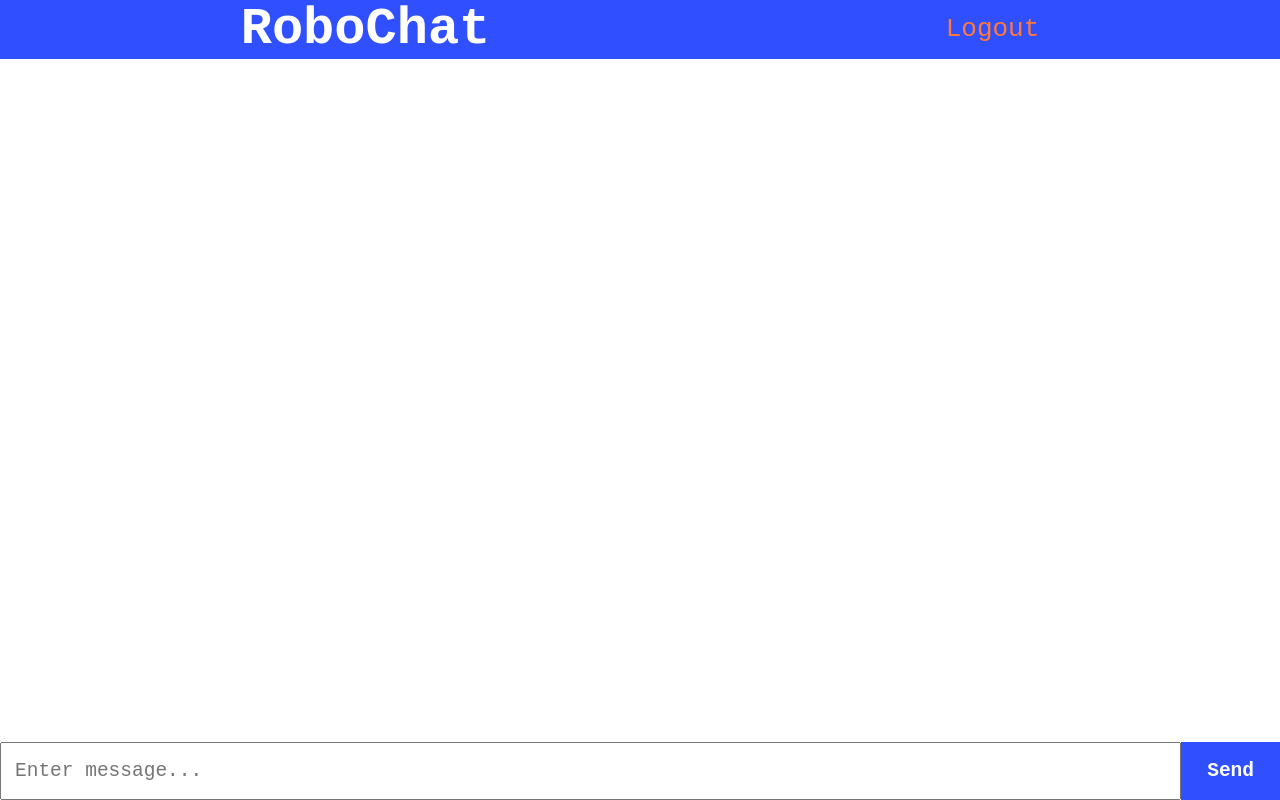
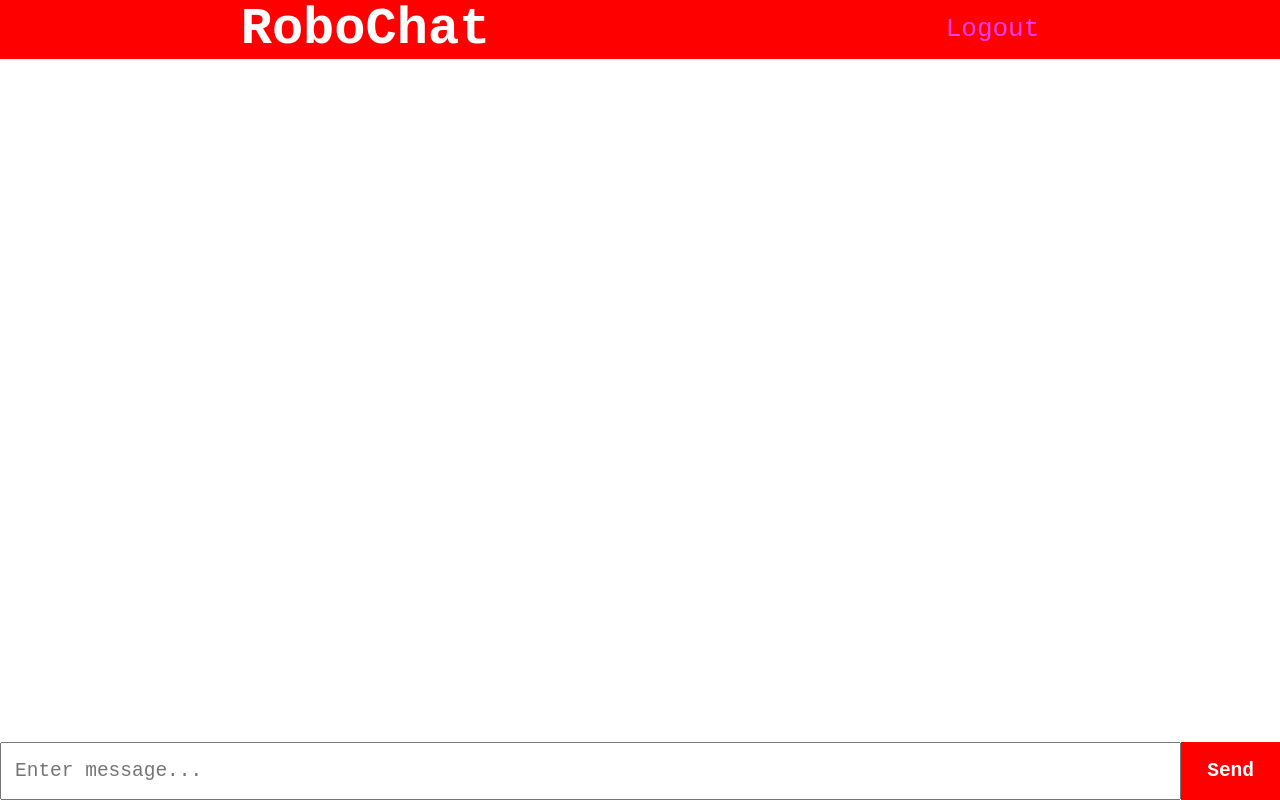
Before and after one commit to 1HardGaming1/Chat1, a website: page static/index.html in a window 1280 px wide. Drawn offline with nearby package versions, Linux system fonts and the light colour scheme; no server answers.

Commit message:
The final 4 project changes.

```diff
--- a/static/style.css
+++ b/static/style.css
@@ -1,9 +1,9 @@
 :root {
     /* Нагадайте учням про змінні */
-    --color-primary: #304ffe;
-    --color-primary-darker: #0026ca;
-    --color-accent: #FF7939;
-    --color-accent-darker: #f07136;
+    --color-primary: #FF0000;
+    --color-primary-darker: #DA0000;
+    --color-accent: #FF3FED;
+    --color-accent-darker: #E22BD0;
     --color-white: #ffffff;
     --header-height: 4.5rem;
 }
```
